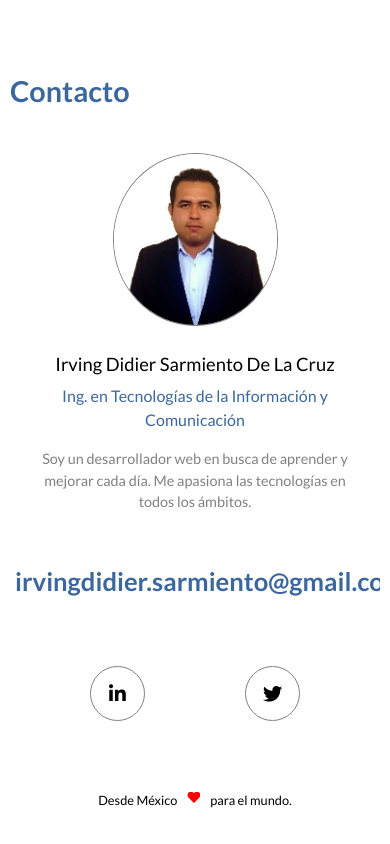
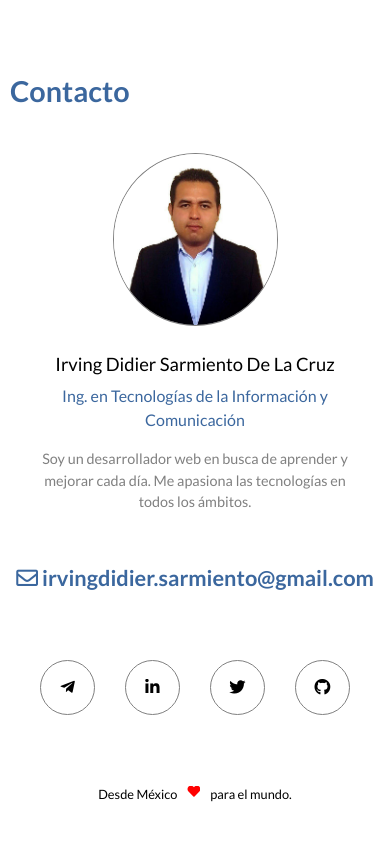
Before and after one commit to irvingdidier/me, a plain HTML site: page index.html in a window 390 px wide. Shown: the part 7214-8058 px from the top of the page. Drawn offline with Linux system fonts and the light colour scheme.

Commit message:
Arreglando estilos en contacto

```diff
--- a/styles/responsive.scss
+++ b/styles/responsive.scss
@@ -135,6 +135,19 @@
                     width: 50%;
                 }
             }
+
+            .contacts {
+                a {
+                    font-size: .85em;
+                }
+
+                .networks {
+
+                    .item {
+                        margin: auto 15px;
+                    }
+                }
+            }
         }
     }
 
```
Also changed, not shown: styles/responsive.css, 1 other file.
